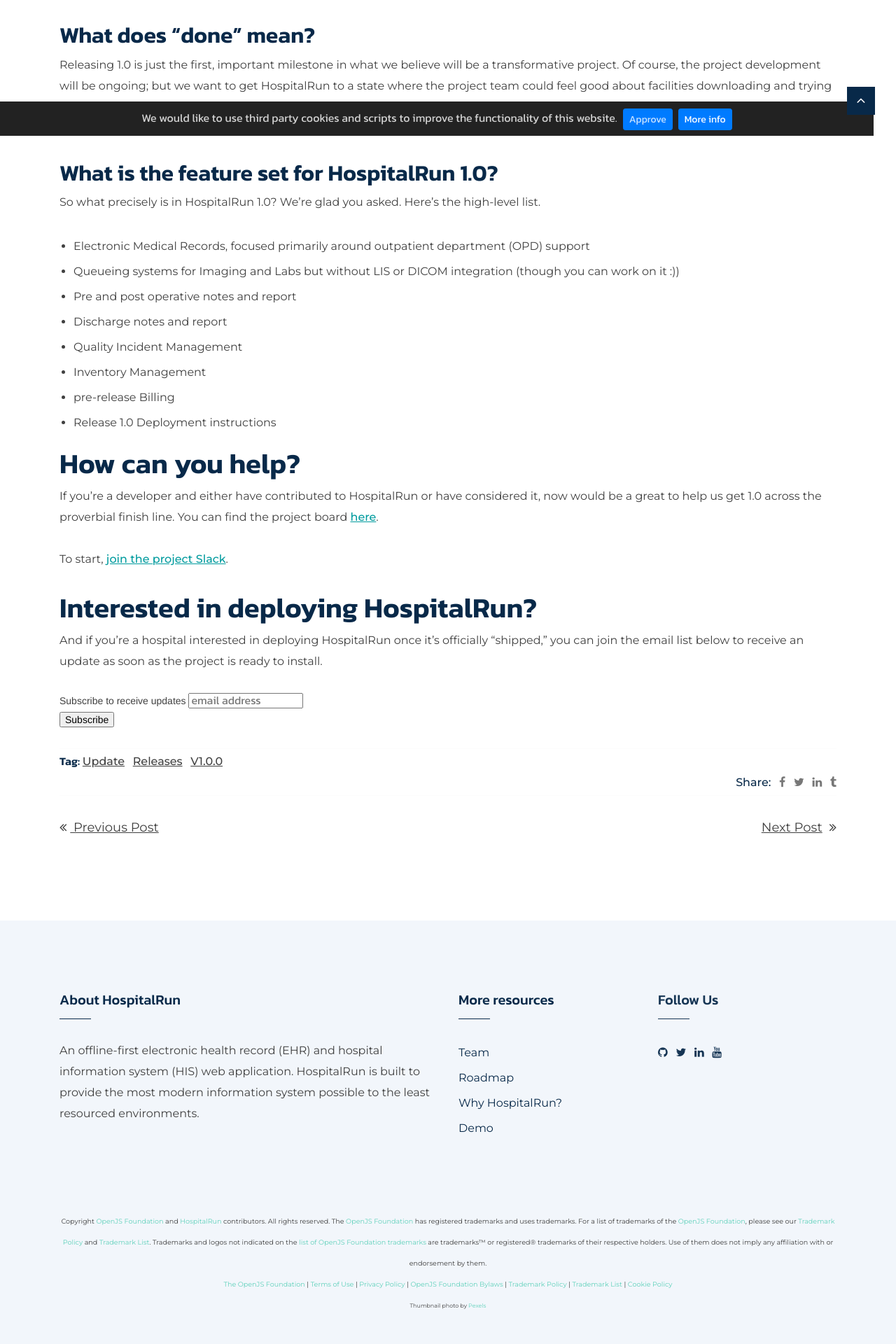
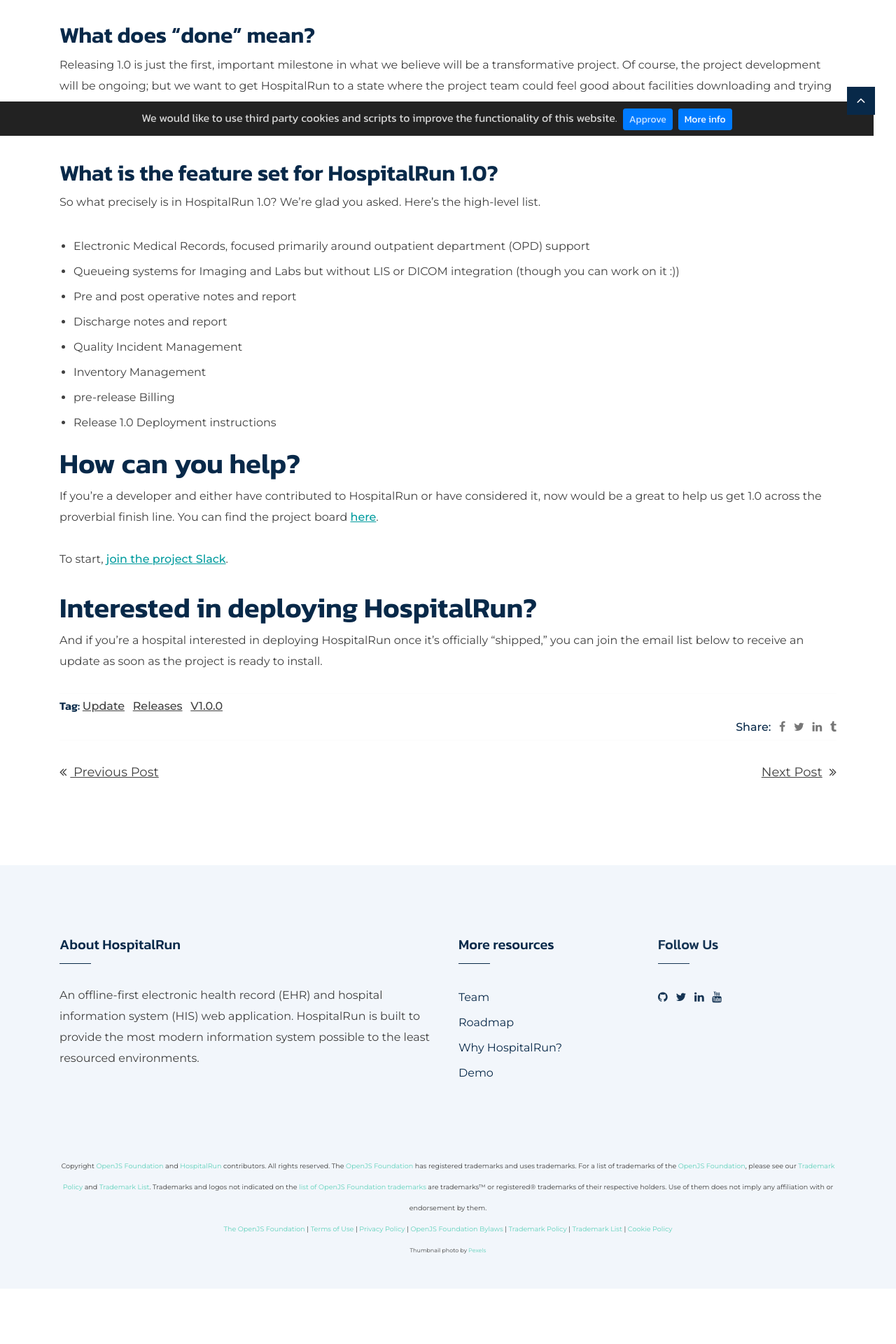
Before and after one commit to HospitalRun/hospitalrun.io, a Jekyll site: the page built from _posts/2014-08-25-coming-soon-hospitalrun-10.md, in a window 1280 px wide. Shown: the part 706-2626 px from the top of the page at 70% size. Built offline with Jekyll 4.4.1, drawn with Linux system fonts in a browser that asks for light colours; comment, search, counter and statistics services are not loaded; after the commit the page ends 2547 px from its top, so only the background shows below that.

Commit message:
Removes mailchimp

```diff
--- a/_posts/2014-08-25-coming-soon-hospitalrun-10.md
+++ b/_posts/2014-08-25-coming-soon-hospitalrun-10.md
@@ -49,24 +49,3 @@ To start, [join the project Slack](https://hospitalrun-slack.herokuapp.com).
 # Interested in deploying HospitalRun?
 
 And if you're a hospital interested in deploying HospitalRun once it's officially "shipped," you can join the email list below to receive an update as soon as the project is ready to install.
-
-<!-- Begin MailChimp Signup Form -->
-<link href="//cdn-images.mailchimp.com/embedcode/horizontal-slim-10_7.css" rel="stylesheet" type="text/css">
-<style type="text/css">
-	#mc_embed_signup{ clear:left; font:14px Helvetica,Arial,sans-serif; width:100%;}
-	/* Add your own MailChimp form style overrides in your site stylesheet or in this style block.
-	   We recommend moving this block and the preceding CSS link to the HEAD of your HTML file. */
-</style>
-<div id="mc_embed_signup">
-<form action="//hospitalrun.us13.list-manage.com/subscribe/post?u=b2206ca51af3900756274184b&amp;id=d86a8451fb" method="post" id="mc-embedded-subscribe-form" name="mc-embedded-subscribe-form" class="validate" target="_blank" novalidate>
-    <div id="mc_embed_signup_scroll">
-	<label for="mce-EMAIL">Subscribe to receive updates</label>
-	<input type="email" value="" name="EMAIL" class="email" id="mce-EMAIL" placeholder="email address" required>
-    <!-- real people should not fill this in and expect good things - do not remove this or risk form bot signups-->
-    <div style="position: absolute; left: -5000px;" aria-hidden="true"><input type="text" name="b_b2206ca51af3900756274184b_d86a8451fb" tabindex="-1" value=""></div>
-    <div class="clear"><input type="submit" value="Subscribe" name="subscribe" id="mc-embedded-subscribe" class="button"></div>
-    </div>
-</form>
-</div>
-
-<!--End mc_embed_signup-->
```
